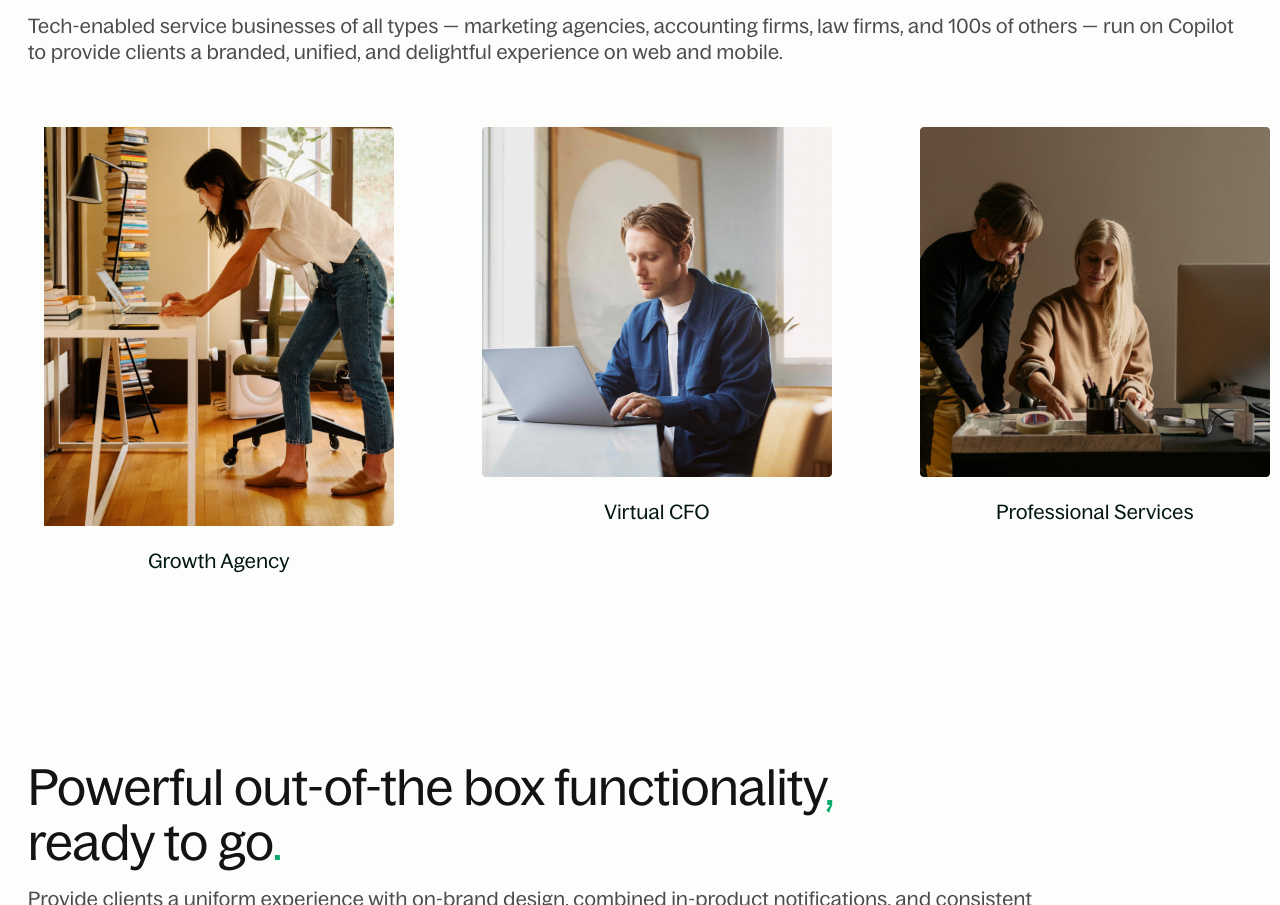
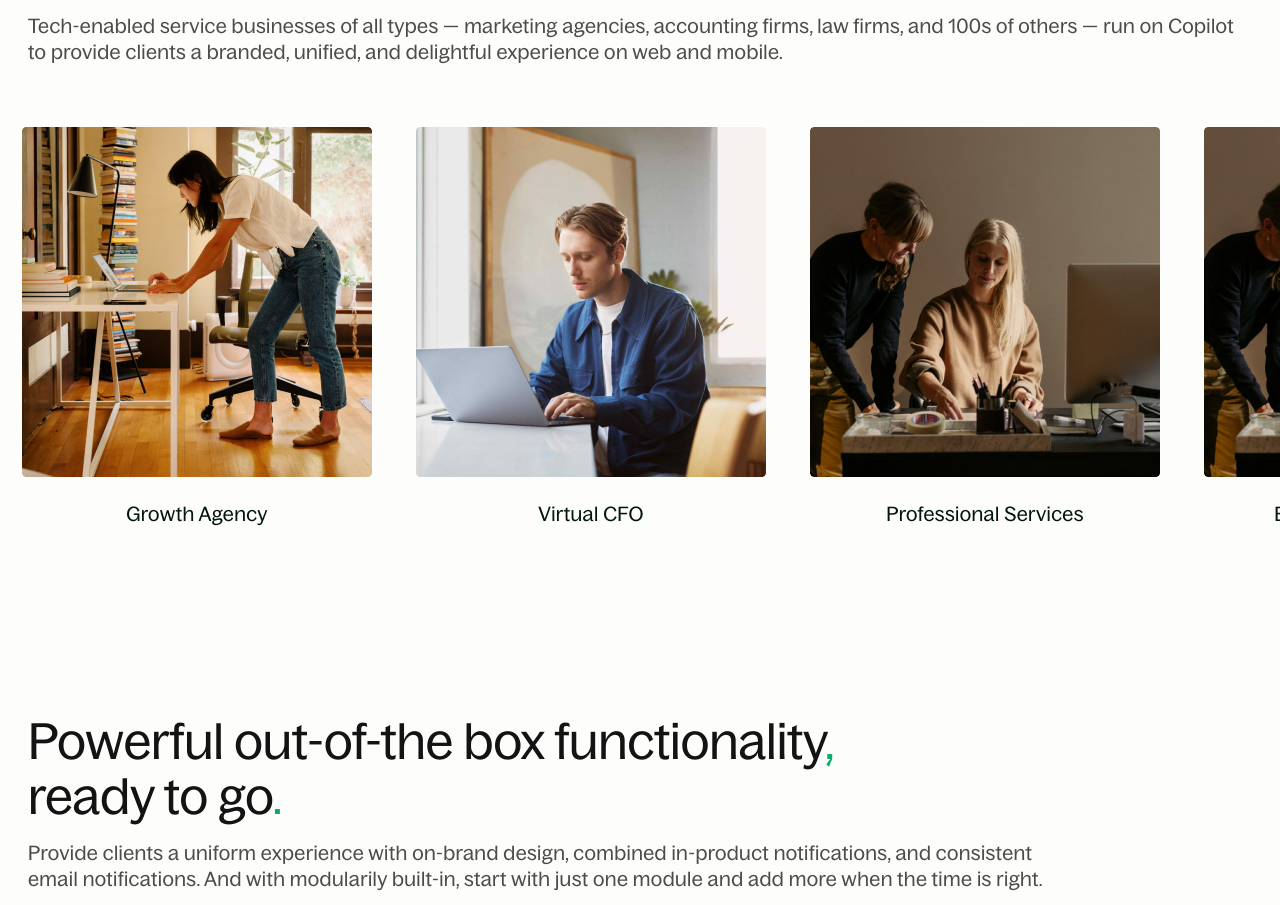
Before and after one commit to nastyaeremina/assembly-editions, a Next.js app: page / in a window 1280 px wide. Shown: the part 941-1846 px from the top of the page. Built offline with nearby package versions, Linux system fonts and the light colour scheme.

Commit message:
slider design feedback fixing

```diff
--- a/components/businessSlider/businessslider.js
+++ b/components/businessSlider/businessslider.js
@@ -10,6 +10,7 @@ import {
   LeftBorder,
   RightBorder,
   WrapSlide,
+  SlideImg,
 } from "./styles";
 
 const BusinessSlider = ({ data }) => {
@@ -69,13 +70,14 @@ const BusinessSlider = ({ data }) => {
           <WrapSlide className="mydiv">
             <LeftBorder className="hide"></LeftBorder>
             <WrapImage>
+              <SlideImg>
                 <Image
                   src="/images/slider1.png"
                   alt="red-icon"
                   width={350}
                   height={350}
-                layout={"fixed"}
                 />
+              </SlideImg>
               <h4>Growth Agency</h4>
               <p className="hide">{`“We went from idea to launch in 2 weeks and spent < 5% of what an engineering team would have cost.”`}</p>
             </WrapImage>
@@ -84,12 +86,14 @@ const BusinessSlider = ({ data }) => {
           <WrapSlide className="mydiv">
             <LeftBorder className="hide"></LeftBorder>
             <WrapImage>
+              <SlideImg>
                 <Image
                   src="/images/slide2.png"
                   alt="silde-icon"
                   width={350}
                   height={350}
                 />
+              </SlideImg>
               <h4>Virtual CFO</h4>
               <p className="hide">{`“We went from idea to launch in 2 weeks and spent < 5% of what an engineering team would have cost.”`}</p>
             </WrapImage>
@@ -98,12 +102,14 @@ const BusinessSlider = ({ data }) => {
           <WrapSlide className="mydiv">
             <LeftBorder className="hide"></LeftBorder>
             <WrapImage>
+              <SlideImg>
                 <Image
                   src="/images/slide3.png"
                   alt="silde-icon"
                   width={350}
                   height={350}
                 />
+              </SlideImg>
               <h4>Professional Services</h4>
               <p className="hide">{`“We went from idea to launch in 2 weeks and spent < 5% of what an engineering team would have cost.”`}</p>
             </WrapImage>
@@ -112,12 +118,14 @@ const BusinessSlider = ({ data }) => {
           <WrapSlide className="mydiv">
             <LeftBorder className="hide"></LeftBorder>
             <WrapImage>
+              <SlideImg>
                 <Image
                   src="/images/slide3.png"
                   alt="silde-icon"
                   width={350}
                   height={350}
                 />
+              </SlideImg>
               <h4>Event planning startup</h4>
               <p className="hide">{`“We went from idea to launch in 2 weeks and spent < 5% of what an engineering team would have cost.”`}</p>
             </WrapImage>
--- a/components/businessSlider/styles.js
+++ b/components/businessSlider/styles.js
@@ -33,7 +33,6 @@ const WrapImage = styled.div`
   width: 100%;
   /* position: relative; */
   padding: 22px 0;
-  margin: 0 22px;
   display: flex;
   align-items: center;
   flex-direction: column;
@@ -41,14 +40,14 @@ const WrapImage = styled.div`
 
   h4 {
     text-align: center;
-    padding-top: 22px;
+    padding-top: 24px;
     ${Body3};
     margin: 0;
     color: ${({ theme }) => theme.colors.greendark};
   }
   p {
     ${Body5};
-    padding-top: 7px;
+    padding-top: 8px;
     text-align: center;
     margin: 0;
     color: ${({ theme }) => theme.colors.body};
@@ -85,4 +84,20 @@ const WrapSlide = styled.div`
     opacity: 100;
   }
 `;
-export { Slide, SliderWrap, WrapImage, LeftBorder, RightBorder, WrapSlide };
+const SlideImg = styled.div`
+  max-height: 350px;
+  img {
+    border-radius: 4px;
+    height: 100%;
+  }
+`;
+
+export {
+  Slide,
+  SliderWrap,
+  WrapImage,
+  LeftBorder,
+  RightBorder,
+  WrapSlide,
+  SlideImg,
+};
```
Also changed, not shown: public/images/slider1.png. Lines whose indentation alone changed are shown as unchanged.
